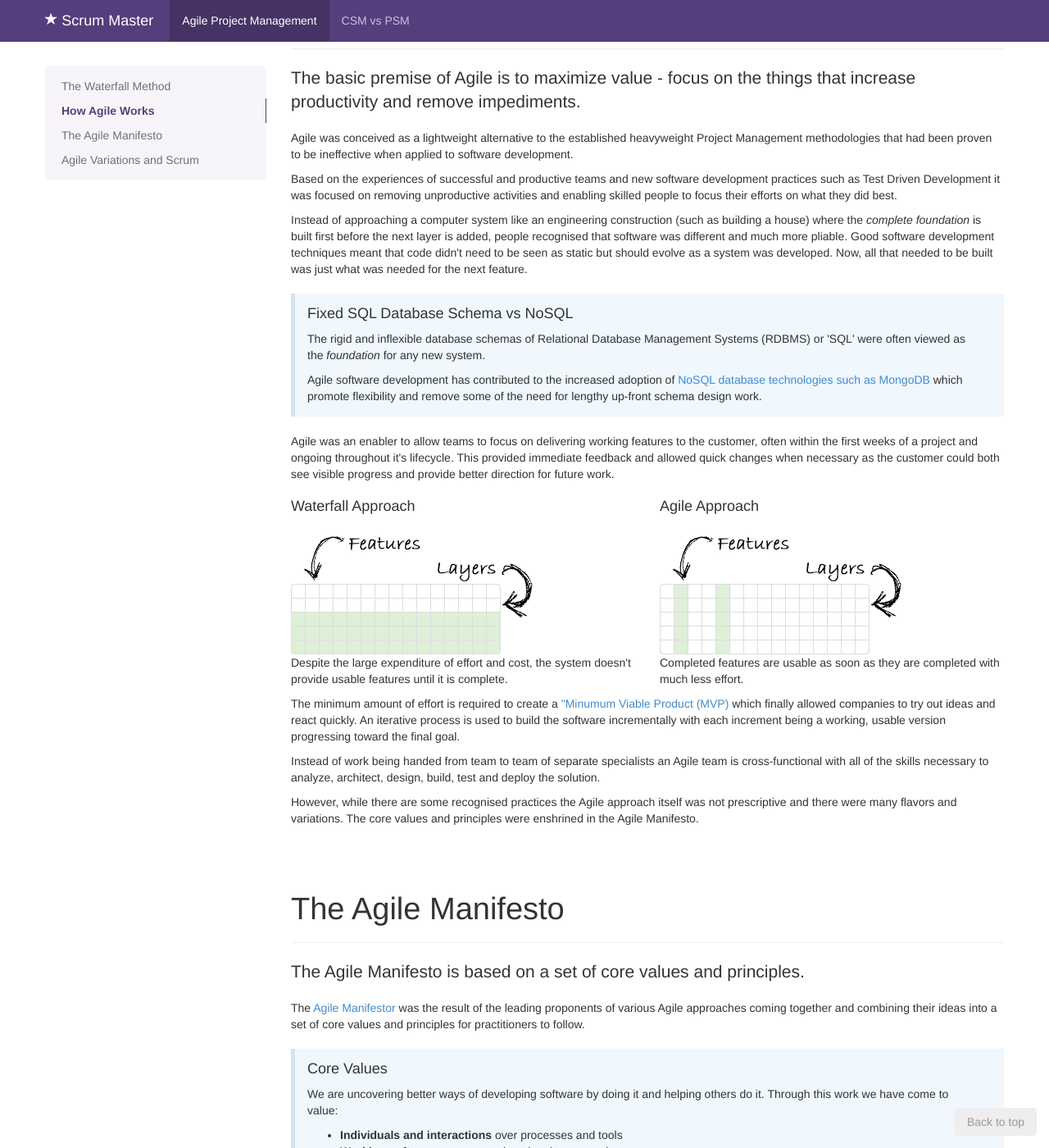
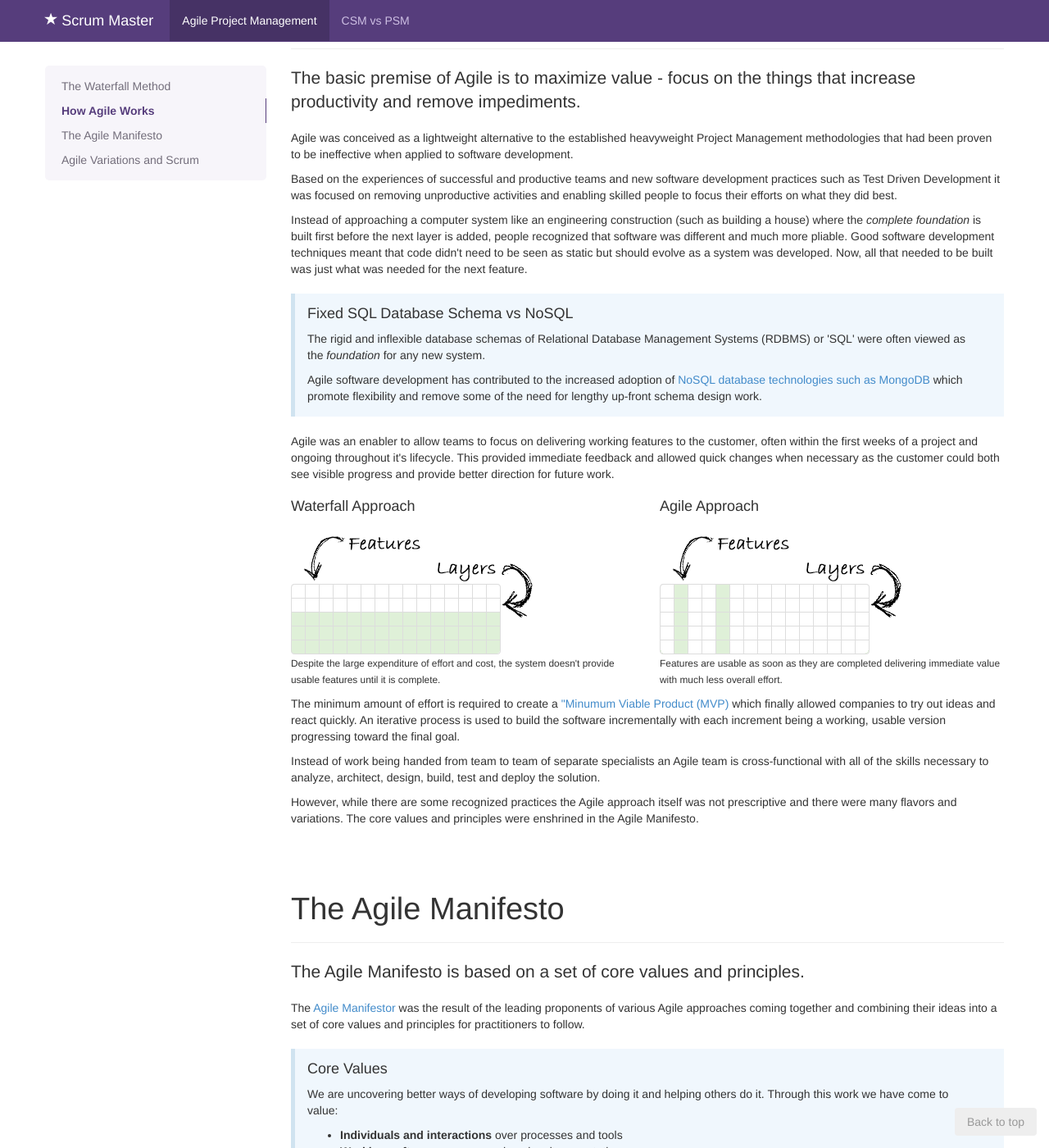
Before and after one commit to CaptainCodeman/agile-scrum-master-training, a Jekyll site: the page built from agile-project-management/index.html, in a window 1280 px wide and 1400 px high, scrolled down 2115 px. Shown: the whole window at 82% size. Built offline with Jekyll 4.4.1, drawn with Linux system fonts in a browser that asks for light colours; Markdown is read by kramdown in place of the engine named in the settings; some of the changed text lies outside the part shown.

Commit message:
Update image captions and capitalization
Convert UK English to American

```diff
--- a/agile-project-management/index.html
+++ b/agile-project-management/index.html
@@ -69,7 +69,7 @@
     <p>Agile was conceived as a lightweight alternative to the established heavyweight Project Management methodologies that had been proven to be ineffective when applied to software development.</p>
     <p>Based on the experiences of successful and productive teams and new software development practices such as Test Driven Development it was focused on removing unproductive activities and enabling skilled people to focus their efforts on what they did best.</p>
 
-    <p>Instead of approaching a computer system like an engineering construction (such as building a house) where the <em>complete foundation</em> is built first before the next layer is added, people recognised that software was different and much more pliable. Good software development techniques meant that code didn't need to be seen as static but should evolve as a system was developed. Now, all that needed to be built was just what was needed for the next feature.</p>
+    <p>Instead of approaching a computer system like an engineering construction (such as building a house) where the <em>complete foundation</em> is built first before the next layer is added, people recognized that software was different and much more pliable. Good software development techniques meant that code didn't need to be seen as static but should evolve as a system was developed. Now, all that needed to be built was just what was needed for the next feature.</p>
 
 	 <div class="bs-callout bs-callout-info">
       <h4>Fixed SQL Database Schema vs NoSQL</h4>
@@ -83,18 +83,18 @@
       <div class="col-12 col-lg-6">
         <h4>Waterfall Approach</h4>
         <img src="layered.png" width="300" height="160" style="max-width:100%" alt="waterfall fails to deliver anything of value until completion"/>
-        <p>Despite the large expenditure of effort and cost, the system doesn't provide usable features until it is complete.</p>
+        <p><small>Despite the large expenditure of effort and cost, the system doesn't provide usable features until it is complete.</small></p>
       </div>
       <div class="col-12 col-lg-6">
         <h4>Agile Approach</h4>
         <img src="agile.png" width="300" height="160" style="max-width:100%" alt="agile delivers usable features and immediate business value"/>
-        <p>Completed features are usable as soon as they are completed with much less effort.</p>
+        <p><small>Features are usable as soon as they are completed delivering immediate value with much less overall effort.</small></p>
       </div>
     </div>
 
     <p>The minimum amount of effort is required to create a <a href="http://en.wikipedia.org/wiki/Minimum_viable_product" target="_blank">"Minumum Viable Product (MVP)</a> which finally allowed companies to try out ideas and react quickly. An iterative process is used to build the software incrementally with each increment being a working, usable version progressing toward the final goal.</p>
     <p>Instead of work being handed from team to team of separate specialists an Agile team is cross-functional with all of the skills necessary to analyze, architect, design, build, test and deploy the solution.</p>
-    <p>However, while there are some recognised practices the Agile approach itself was not prescriptive and there were many flavors and variations. The core values and principles were enshrined in the Agile Manifesto.</p>
+    <p>However, while there are some recognized practices the Agile approach itself was not prescriptive and there were many flavors and variations. The core values and principles were enshrined in the Agile Manifesto.</p>
   </div>
 
   <!-- The Agile Manifesto
@@ -163,12 +163,12 @@
       <li>Feature Driven Development (FDD)</li>
       <li>Graphical System Design (GSD)
       <li>Kanban</li>
-      <li>Lean software development</li>
+      <li>Lean Software Development</li>
       <li>Scrum</li>
     </ul>
 
-    <p>Scrum became the most widely known and recognised and gave birth to new titles within development teams such as 'Scrum Master'.</p>
-    <p>As recognition of Scrum as an approach to developing software grew there was an increasing need for more formal <a href="../certified-scrum-master-csm-vs-professional-scrum-master-psm">Scrum Master Certifications</a> to identify those with the genuine skills and real experience who could introduce and champion it within a organisation looking to adopt Agile.</p>
+    <p>Scrum became the most widely known and recognized and gave birth to new titles within development teams such as 'Scrum Master'.</p>
+    <p>As recognition of Scrum as an approach to developing software grew there was an increasing need for more formal <a href="../certified-scrum-master-csm-vs-professional-scrum-master-psm">Scrum Master Certifications</a> to identify those with the genuine skills and real experience who could introduce and champion it within a organization looking to adopt Agile.</p>
   </div>
 
 </div>
```
Also changed, not shown: other parts of agile-project-management/index.html (+1 -1 lines).
